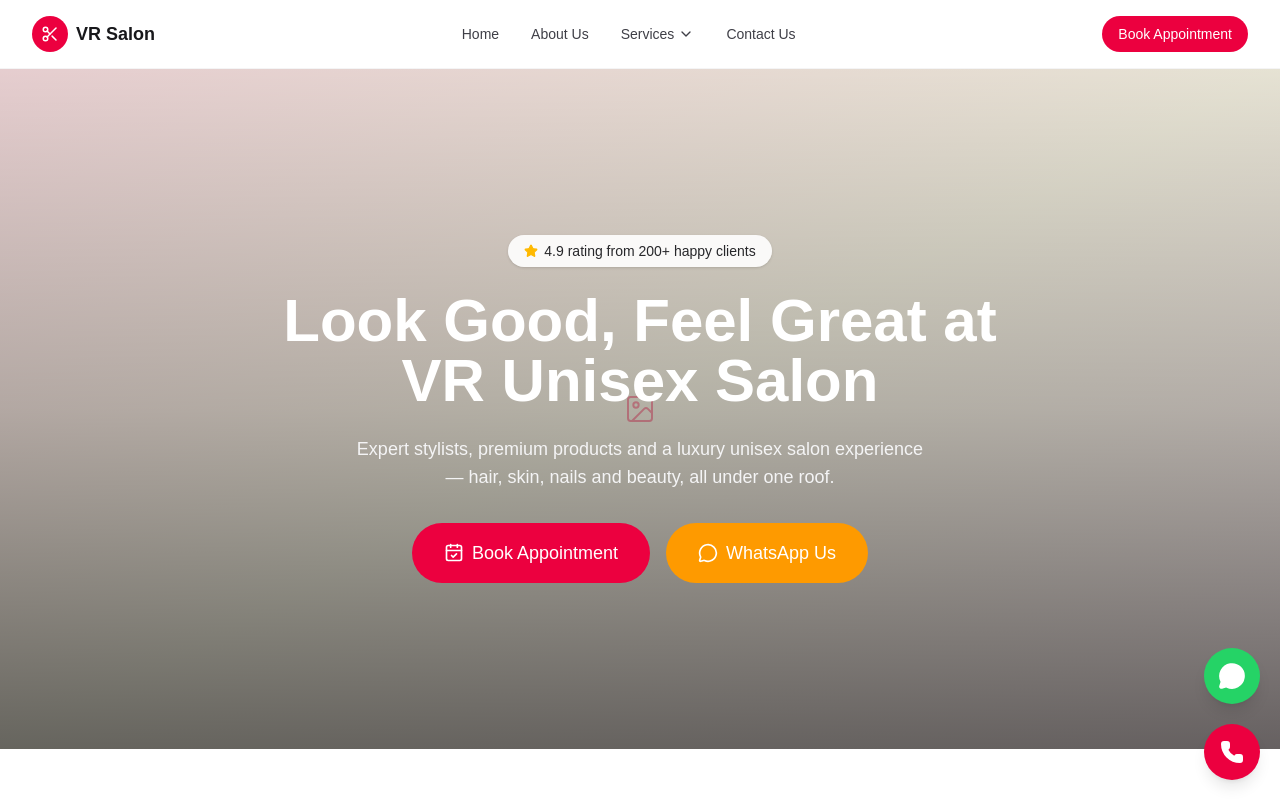
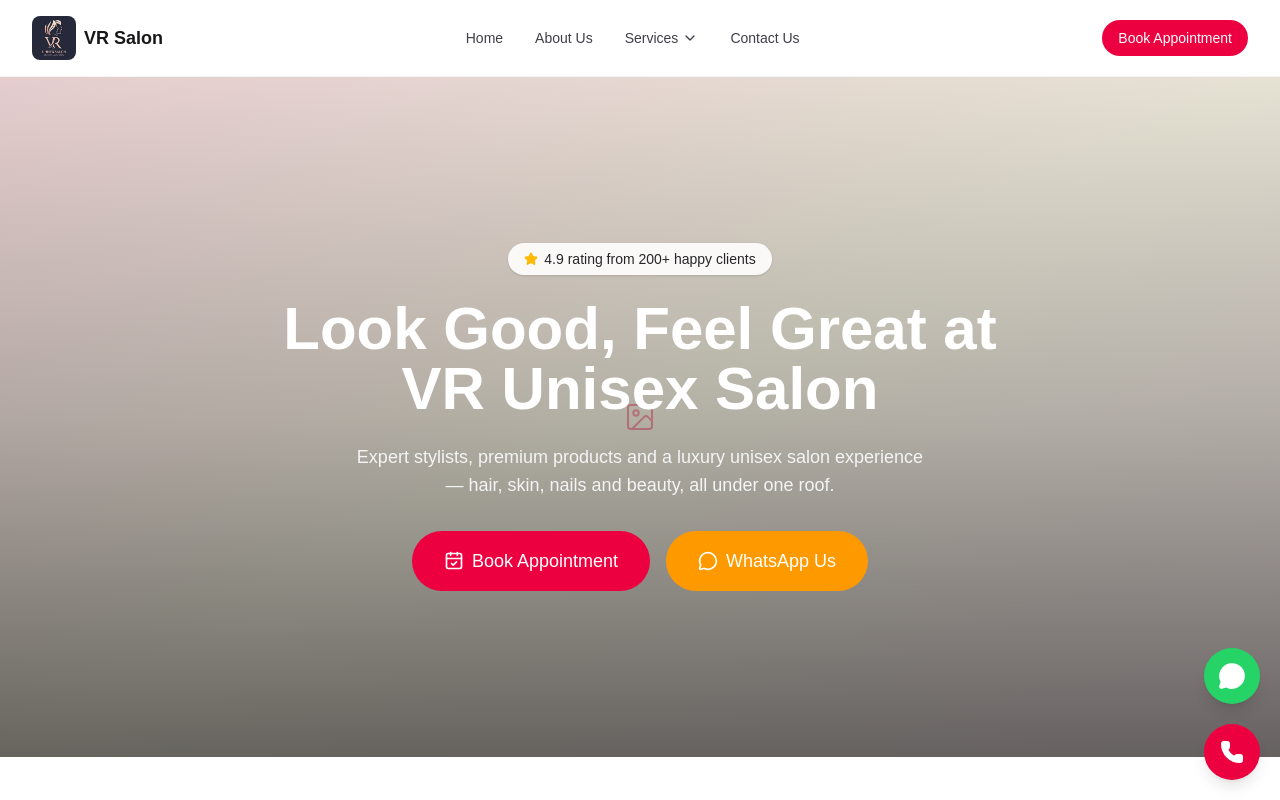
Before and after one commit to brandismtechnologies2023-eng/-vr-unisex-salon-v3, a Next.js app: page / in a window 1280 px wide. Shown: the top 800 px of the page. Built offline with nearby package versions, Linux system fonts and the light colour scheme.

Commit message:
Replace placeholder scissors icon with real logo everywhere
Wires the real VR Unisex Salon logo (public/images/logo.webp) into
the Navbar and Footer in place of the generic Scissors icon badge,
and generates app/icon.png from it (512x512, via sharp) so the
browser tab favicon matches too.

```diff
--- a/components/layout/Footer.tsx
+++ b/components/layout/Footer.tsx
@@ -1,5 +1,6 @@
+import Image from "next/image";
 import Link from "next/link";
-import { Mail, MapPin, Phone, Scissors } from "lucide-react";
+import { Mail, MapPin, Phone } from "lucide-react";
 import { navLinks, services } from "@/lib/data";
 import { siteConfig } from "@/lib/site-config";
 import { FacebookIcon, InstagramIcon } from "@/components/shared/SocialIcons";
@@ -17,9 +18,13 @@ export default function Footer() {
         {/* Column 1 */}
         <div>
           <Link href="/" className="flex items-center gap-2">
-            <span className="flex h-9 w-9 items-center justify-center rounded-full bg-rose-600 text-white">
-              <Scissors className="h-4.5 w-4.5" />
-            </span>
+            <Image
+              src="/images/logo.webp"
+              alt={siteConfig.name}
+              width={166}
+              height={166}
+              className="h-11 w-11 rounded-lg object-cover"
+            />
             <span className="text-lg font-bold text-white">{siteConfig.shortName}</span>
           </Link>
           <p className="mt-4 text-sm text-zinc-400">{siteConfig.description}</p>
--- a/components/layout/Navbar.tsx
+++ b/components/layout/Navbar.tsx
@@ -1,8 +1,9 @@
 "use client";
 
 import { useState } from "react";
+import Image from "next/image";
 import Link from "next/link";
-import { ChevronDown, Menu, Scissors, X } from "lucide-react";
+import { ChevronDown, Menu, X } from "lucide-react";
 import { navLinks } from "@/lib/data";
 import { siteConfig } from "@/lib/site-config";
 import Button from "@/components/shared/Button";
@@ -15,9 +16,14 @@ export default function Navbar() {
     <header className="sticky top-0 z-50 border-b border-zinc-100 bg-white/95 backdrop-blur">
       <div className="mx-auto flex max-w-7xl items-center justify-between px-4 py-4 sm:px-6 lg:px-8">
         <Link href="/" className="flex items-center gap-2">
-          <span className="flex h-9 w-9 items-center justify-center rounded-full bg-rose-600 text-white">
-            <Scissors className="h-4.5 w-4.5" />
-          </span>
+          <Image
+            src="/images/logo.webp"
+            alt={siteConfig.name}
+            width={166}
+            height={166}
+            priority
+            className="h-11 w-11 rounded-lg object-cover"
+          />
           <span className="text-lg font-bold text-zinc-900">{siteConfig.shortName}</span>
         </Link>
 
```
Also changed, not shown: app/icon.png (added), public/images/logo.webp (added).
